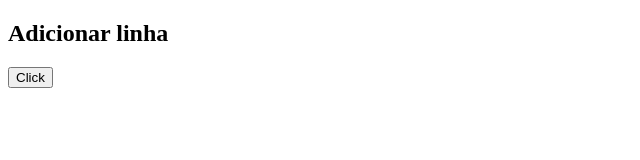
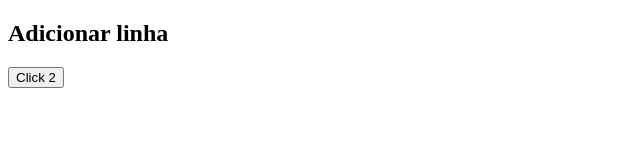
Before and after one commit to AlexandreSJ/Study, a plain HTML site: page index.html in a window 1280 px wide. Shown: the full height of the page, 0-640 px from the left. Drawn offline with Linux system fonts and the light colour scheme.

Commit message:
Click agora é Click 2

```diff
--- a/index.html
+++ b/index.html
@@ -5,7 +5,7 @@
     </head>
     <body>
         <h2>Adicionar linha</h2>
-        <button type="button" onclick="myFunction()">Click</button>
+        <button type="button" onclick="myFunction()">Click 2</button>
         <p id="x"></p>
     </body>
 </html>
```
